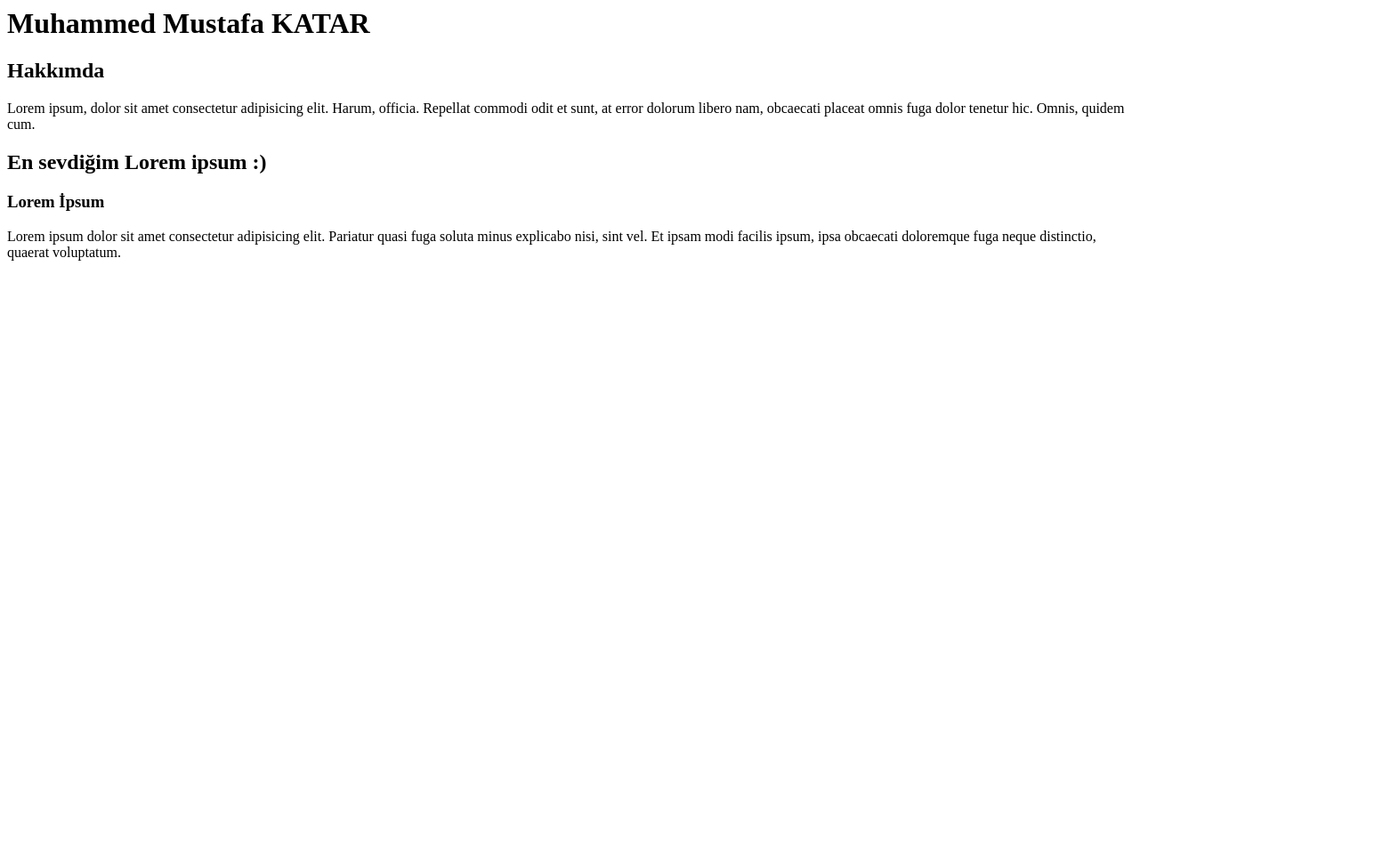
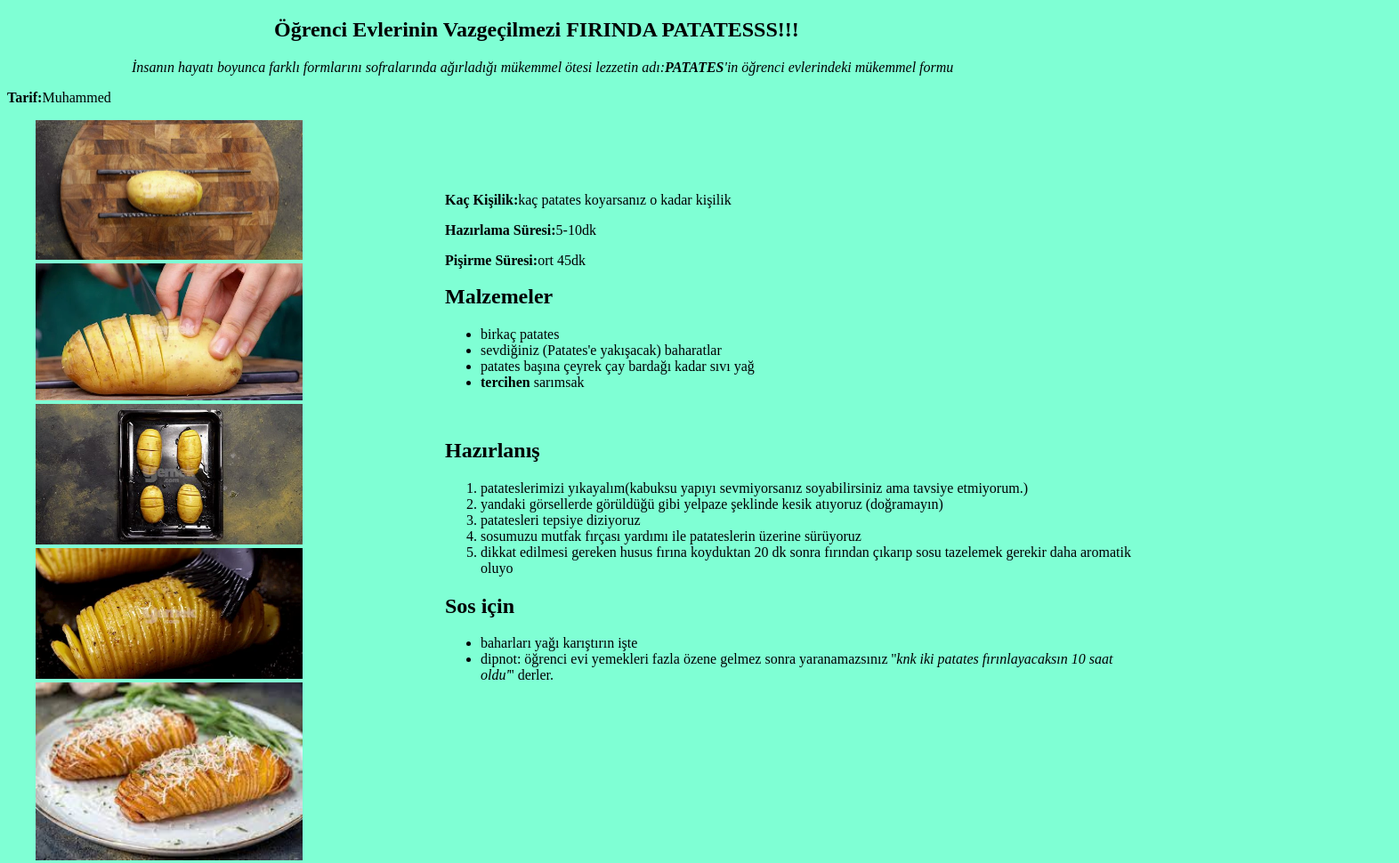
Before and after one commit to mkathar/patikadev-yemektarifsite-html, a plain HTML site: page kodluyoruz html/index.html in a window 1280 px wide. Shown: the whole page at 89% size, 1572 px wide, since content can reach past the window. Before the commit the page ends 800 px from the top, so only its background shows below. Drawn offline with Linux system fonts and the light colour scheme.

Commit message:
TARİF SİTE

```diff
--- a/kodluyoruz html/index.html
+++ b/kodluyoruz html/index.html
@@ -1,6 +1,74 @@
-<h1>Muhammed Mustafa KATAR</h1>
-<h2>Hakkımda</h2>
-<p>Lorem ipsum, dolor sit amet consectetur adipisicing elit. Harum, officia. Repellat commodi odit et sunt, at error dolorum libero nam, obcaecati placeat omnis fuga dolor tenetur hic. Omnis, quidem cum.</p>
-<H2>En sevdiğim Lorem ipsum :)</H2>
-<h3>Lorem İpsum</h3>
-<p>Lorem ipsum dolor sit amet consectetur adipisicing elit. Pariatur quasi fuga soluta minus explicabo nisi, sint vel. Et ipsam modi facilis ipsum, ipsa obcaecati doloremque fuga neque distinctio, quaerat voluptatum.</p>
+<!DOCTYPE html>
+<html lang="tr">
+<head>
+    <meta charset="UTF-8">
+    <meta http-equiv="X-UA-Compatible" content="IE=edge">
+    <meta name="viewport" content="width=device-width, initial-scale=1.0">
+    <title>Yemek Tarifi</title>
+    <link rel="stylesheet" href="style.css">
+</head>
+<body>
+
+    <!--başlık-->
+    <section id="baslik">
+    <h1>Öğrenci Evlerinin Vazgeçilmezi FIRINDA PATATESSS!!!</h1>
+    </section>
+    <!--başlık bitti-->
+    <section id="onsoz">
+    <!--önsöz-->
+    <section id="onsoz">
+   <p><em> İnsanın hayatı boyunca farklı formlarını sofralarında ağırladığı mükemmel ötesi lezzetin adı:<strong>PATATES</strong>'in öğrenci evlerindeki mükemmel formu
+   </section>
+</em></p>
+  </section>
+    <p><strong>Tarif:</strong>Muhammed</p>
+   <!--önsöz bitti-->
+   <section id="resimler">
+   <img width="300" src="img/resim3.jpg" alt="resim1">
+   <br>
+    <img width="300" src="img/resim5.png" alt="resim2">
+    <br>
+    <img width="300" src="img/resim2.jpg" alt="resim3">
+    <br>
+    <img width="300" src="img/resim4.png" alt="resim4">
+    <br>
+    <img width="300" src="img/resim1.jpg" alt="resim5">
+</section>
+
+   <!--detay-->
+   <section id="detay">
+   <p><strong> Kaç Kişilik:</strong>kaç patates koyarsanız o kadar kişilik</p>
+   <p><strong>Hazırlama Süresi:</strong>5-10dk</p>
+   <p><strong>Pişirme Süresi:</strong>ort 45dk</p>
+</section>
+   <!--detay bitti-->
+
+   <!--tarif başlangıcı-->
+   <section id="tarif">
+   <h2>Malzemeler</h2>
+   <ul>
+    <li>birkaç patates</li>
+    <li>sevdiğiniz (Patates'e yakışacak) baharatlar </li>
+    <li>patates başına çeyrek çay bardağı kadar sıvı yağ</li>
+    <li><strong>tercihen</strong> sarımsak</li>
+   </ul>
+    <br>
+    <h2>Hazırlanış</h2>
+    <ol>
+        <li>patateslerimizi yıkayalım(kabuksu yapıyı sevmiyorsanız soyabilirsiniz ama tavsiye etmiyorum.)</li>
+        <li>yandaki görsellerde görüldüğü gibi yelpaze şeklinde kesik atıyoruz (doğramayın) </li>
+        <li>patatesleri tepsiye diziyoruz</li>
+        <li> sosumuzu mutfak fırçası yardımı ile patateslerin üzerine sürüyoruz</li>
+       <li>dikkat edilmesi gereken husus fırına koyduktan 20 dk sonra fırından çıkarıp sosu tazelemek gerekir daha aromatik oluyo </li>
+    </ol>
+    <h2>Sos için</h2>
+    <ul>
+        <li>baharları yağı karıştırın işte</li>
+        <li>dipnot: öğrenci evi yemekleri fazla özene gelmez sonra yaranamazsınız ''<em>knk iki patates fırınlayacaksın 10 saat oldu'</em>'' derler.</li>
+    </ul>
+</section>
+    <!--tarif bitişi-->
+
+
+</body>
+</html>
--- /dev/null
+++ b/kodluyoruz html/style.css
@@ -0,0 +1,26 @@
+body {
+    background-color: aquamarine;
+}
+#tarif{
+
+   position:absolute;
+   left: 500px;
+   top:300px;
+}
+#detay{
+    position: absolute;
+    left: 500px;
+    top:200px;
+}
+#resimler{
+    position: absolute;
+    left: 40px;
+}
+#baslik{
+    position: relative;
+    left: 300px;
+}
+#onsoz{
+    position: relative;
+    left: 70px;
+}
```
Also changed, not shown: kodluyoruz html/img/resim1.jpg (added), kodluyoruz html/img/resim2.jpg (added), kodluyoruz html/img/resim3.jpg (added), kodluyoruz html/img/resim4.png (added), kodluyoruz html/img/resim5.png (added), kodluyoruz html/tarifsitehtml.png (added), 4 other files.
